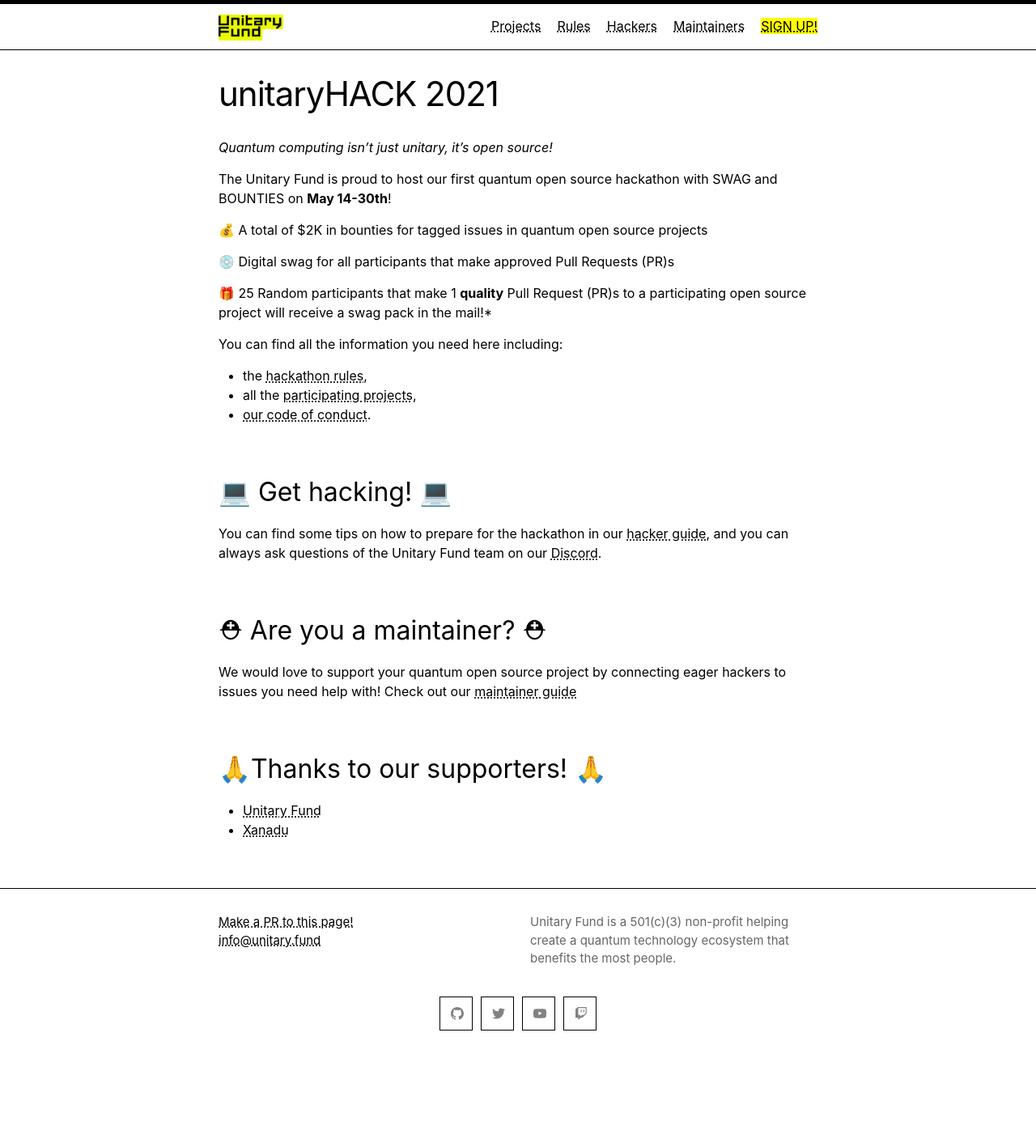
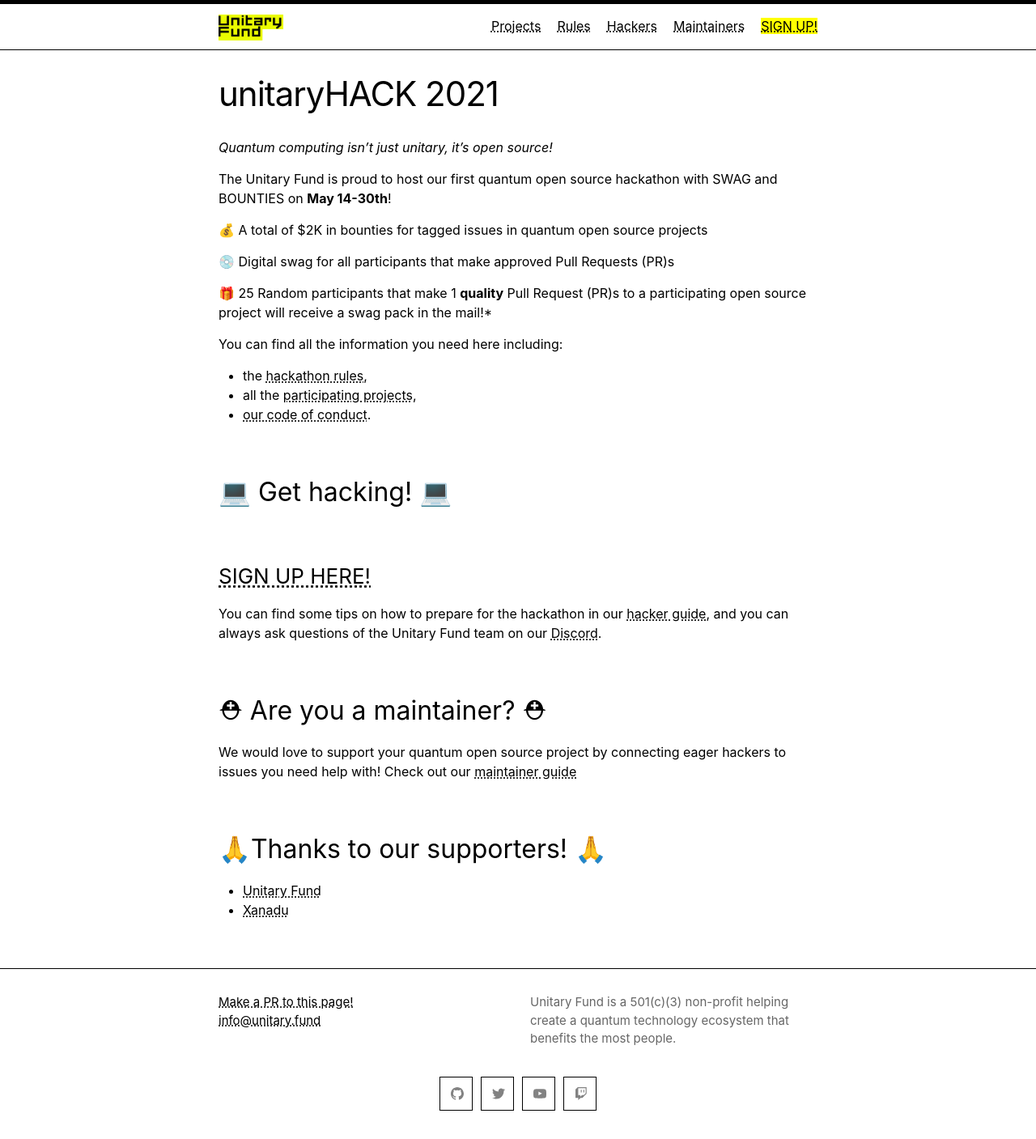
Before and after one commit to unitaryfund/unitaryhack2021, a Jekyll site: the page built from index.md, in a window 1280 px wide. Shown: the whole page at 81% size. Built offline with Jekyll 4.4.1, drawn with Linux system fonts in a browser that asks for light colours; before the commit the page ends 1308 px from its top, so only the background shows below that.

Commit message:
updating typeform URL

```diff
--- a/_includes/header.html
+++ b/_includes/header.html
@@ -26,7 +26,7 @@
           <a class="page-link" href="{{ my_page.url | relative_url }}">{{ my_page.title | escape }}</a>
           {%- endif -%}
           {%- endfor -%}
-          <a class="page-link" style="background-color: #ffff00;" href="https://7r2lxl70pvl.typeform.com/to/HfJLX5fl">SIGN UP!</a>
+          <a class="page-link" style="background-color: #ffff00;" href="https://unitaryfund.typeform.com/to/pM7KykBL">SIGN UP!</a>
         </div>
       </nav>
     {%- endif -%}
--- a/index.md
+++ b/index.md
@@ -20,6 +20,8 @@
 
 ## 💻 Get hacking! 💻
 
+### [SIGN UP HERE!](https://unitaryfund.typeform.com/to/pM7KykBL)
+
 You can find some tips on how to prepare for the hackathon in our [hacker guide](./hacker-guide.md), and you can always ask questions of the Unitary Fund team on our [Discord](https://discord.unitary.fund).
 
 ## ⛑ Are you a maintainer? ⛑
```
Also changed, not shown: rules.md (+1 -1 lines), README.md.
